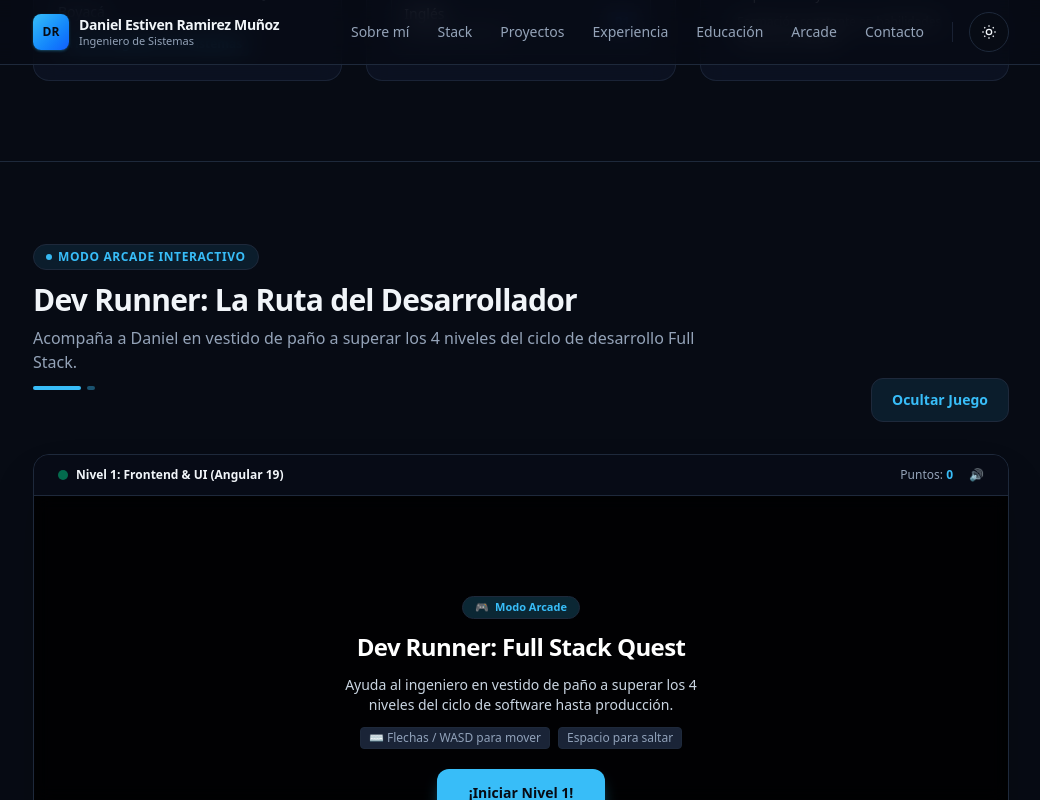
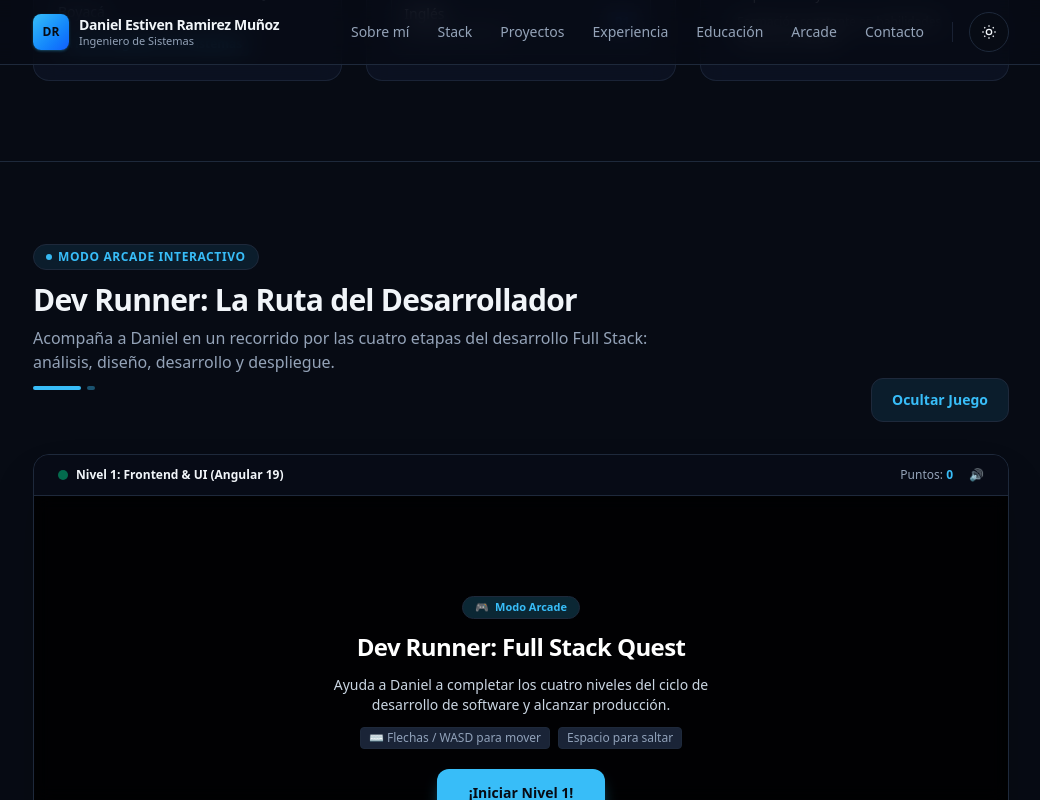
Before and after one commit to danielra123/portafolio, a Next.js app: page / in a window 1280 px wide. Both pictures are taken after a click on the button "🎮 Jugar Desafío (4 Niveles)". Shown: the part 5950-6750 px from the top of the page, without its empty margins (119-1159 px from the left). Built offline with nearby package versions, Linux system fonts and the light colour scheme.

Commit message:
Refine Arcade game description

```diff
--- a/src/components/dev-runner-game.tsx
+++ b/src/components/dev-runner-game.tsx
@@ -683,7 +683,7 @@ export function DevRunnerGame() {
           <div className="flex flex-col sm:flex-row sm:items-end sm:justify-between gap-4">
             <SectionHeading
               eyebrow="Modo Arcade Interactivo"
-              description="Acompaña a Daniel en vestido de paño a superar los 4 niveles del ciclo de desarrollo Full Stack."
+              description="Acompaña a Daniel en un recorrido por las cuatro etapas del desarrollo Full Stack: análisis, diseño, desarrollo y despliegue."
             >
               Dev Runner: La Ruta del Desarrollador
             </SectionHeading>
@@ -743,7 +743,7 @@ export function DevRunnerGame() {
                         Dev Runner: Full Stack Quest
                       </h3>
                       <p className="text-xs sm:text-sm text-slate-300 max-w-xs sm:max-w-sm">
-                        Ayuda al ingeniero en vestido de paño a superar los 4 niveles del ciclo de software hasta producción.
+                        Ayuda a Daniel a completar los cuatro niveles del ciclo de desarrollo de software y alcanzar producción.
                       </p>
 
                       <div className="hidden sm:flex items-center justify-center gap-2 text-xs text-slate-400">
```
